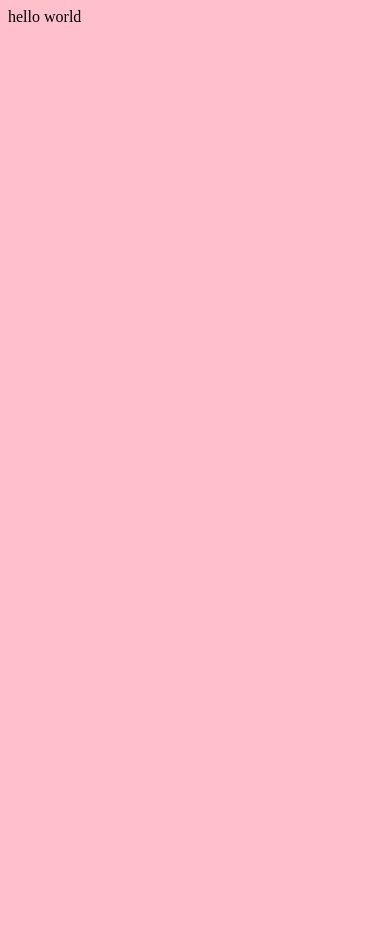
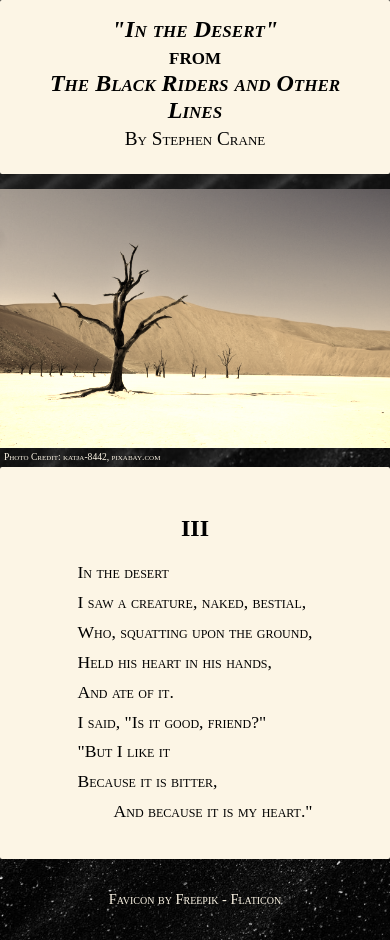
Before and after one commit to RVCC-IDMX/sass-made-easy-ericbrown8787, a website built with Parcel: page src/index.html in a window 390 px wide. Before the commit the page ends 844 px from the top, so only its background shows below. Built offline with nearby package versions, Linux system fonts and the light colour scheme.

Commit message:
Add poem page HTML, CSS, images
I copied my poem page's HTML, CSS and images to the src directory,
edited links accordingly and made some adjustments to my previous
styles to improve breakpoints, adjust spacing and streamline code.

```diff
--- a/src/index.html
+++ b/src/index.html
@@ -4,10 +4,62 @@
     <meta charset="UTF-8" />
     <meta http-equiv="X-UA-Compatible" content="IE=edge" />
     <meta name="viewport" content="width=device-width, initial-scale=1.0" />
-    <title>Sass Starter Project</title>
+    <title>A Poem</title>
     <link rel="stylesheet" href="scss/main.scss" />
   </head>
   <body>
-    hello world
+    <body>
+      <header>
+        <h1>
+          <span class="poemTitle">"In the Desert"</span>
+          <span>from</span>
+          <span class="poemTitle">The Black Riders and Other Lines</span>
+        </h1>
+        <p>By Stephen Crane</p>
+      </header>
+      <main>
+        <div class="imageContainer">
+          <img
+            src="desert-tree.jpg"
+            alt="A picture of dead trees in a desert under a cloudless sky"
+          />
+
+          <div>
+            <a
+              href="https://pixabay.com/photos/tree-desert-namibia-dead-vlei-64311/"
+              >Photo Credit: katja-8442, pixabay.com
+            </a>
+          </div>
+        </div>
+        <article class="poem">
+          <h2>III</h2>
+          <div class="poemBody">
+            <p class="line">In the desert</p>
+
+            <p class="line">I saw a creature, naked, bestial,</p>
+
+            <p class="line">Who, squatting upon the ground,</p>
+
+            <p class="line">Held his heart in his hands,</p>
+
+            <p class="line">And ate of it.</p>
+
+            <p class="line">I said, "Is it good, friend?"</p>
+
+            <p class="line">"But I like it</p>
+
+            <p class="line">Because it is bitter,</p>
+
+            <p class="line">And because it is my heart."</p>
+          </div>
+        </article>
+      </main>
+
+      <footer>
+        <a href="https://www.flaticon.com/free-icons/heart" title="heart icons"
+          >Favicon by Freepik - Flaticon</a
+        >
+      </footer>
+    </body>
   </body>
 </html>
--- a/src/scss/main.scss
+++ b/src/scss/main.scss
@@ -1,5 +1,223 @@
-$red: pink;
+*,
+*::before,
+*::after {
+  box-sizing: border-box;
+  margin: 0;
+  padding: 0;
+}
+
+:root {
+  --card-background-color: #fcf5e5;
+  --text-color: #000;
+  --main-max-width: 1250px;
+}
 
 body {
-  background: $red;
+  font-family: "Amiri", serif;
+  font-variant: small-caps;
+  display: flex;
+  flex-direction: column;
+  align-items: center;
+  justify-content: space-between;
+  background-image: url(../dark-sand-background.jpg);
+  background-size: cover;
+  color: var(--text-color);
+  min-height: 100vh;
 }
+
+/* Headers */
+h1 {
+  font-size: 1.5rem;
+}
+
+h1 span {
+  display: block;
+  padding: 0 0.4rem;
+}
+
+h2 {
+  text-align: center;
+  padding: 1rem;
+}
+
+h1,
+h2,
+header p {
+  font-family: "IM Fell English SC", serif;
+}
+
+header,
+.poem {
+  border-radius: 2px;
+}
+
+header {
+  text-align: center;
+  background-color: var(--card-background-color);
+  padding: 1rem 1rem 1.5rem 1rem;
+  width: 100%;
+  max-width: var(--main-max-width);
+}
+
+header p {
+  text-align: center;
+  margin-top: 4px;
+  font-size: 1.2rem;
+}
+
+.poemTitle {
+  font-style: italic;
+}
+
+/* Main*/
+main {
+  max-width: 100%;
+}
+
+/* Image and Container */
+
+img {
+  filter: sepia(80%);
+  z-index: -1;
+}
+
+img,
+.imageContainer {
+  max-width: 100%;
+  max-height: 400px;
+}
+
+.imageContainer {
+  position: relative;
+  margin: 15px auto;
+  width: fit-content;
+  height: fit-content;
+}
+
+/* Image Attribution Overlay */
+.imageContainer div {
+  position: absolute;
+  z-index: 1;
+  bottom: -4.6%;
+  left: 1%;
+}
+
+.imageContainer div a {
+  font-size: 0.6rem;
+  color: var(--card-background-color);
+  text-decoration: none;
+}
+
+/* Poem and Container Article */
+.poem {
+  display: flex;
+  flex-direction: column;
+  justify-content: center;
+  align-items: center;
+  padding: 2rem;
+  margin: auto;
+  width: 100%;
+  max-width: 450px;
+  background-color: var(--card-background-color);
+}
+
+.poemBody {
+  margin: auto;
+  line-height: 1.7;
+  text-align: left;
+  max-width: fit-content;
+}
+
+.line {
+  text-align: left;
+  font-size: 1.1rem;
+}
+
+div .line:last-child {
+  text-align: right;
+}
+
+/* Footer */
+
+footer {
+  color: var(--card-background-color);
+  font-size: 0.9rem;
+  text-align: center;
+  padding: 2rem;
+}
+
+footer a {
+  color: var(--card-background-color);
+  text-decoration: none;
+}
+
+/* Media Queries */
+
+@media screen and (min-width: 700px) {
+  h1 {
+    text-align: center;
+    font-size: 1.7rem;
+  }
+
+  h1 span {
+    display: inline-block;
+  }
+
+  .poem {
+    height: 500px;
+  }
+
+  .poemBody {
+    font-size: 1.5rem;
+    line-height: 2;
+  }
+}
+
+@media screen and (min-width: 1200px) {
+  header p {
+    font-size: 1.4rem;
+  }
+
+  h1 {
+    font-size: 2.5rem;
+  }
+
+  main {
+    display: flex;
+    align-items: center;
+    gap: 20px;
+    max-width: var(--main-max-width);
+  }
+
+  .line {
+    font-size: 1.3rem;
+  }
+
+  img,
+  .imageContainer {
+    max-height: 500px;
+  }
+}
+
+/* Media query for image attribution fade in on hover, for devices with hover enabled */
+
+@media (hover: hover) {
+  .imageContainer {
+    position: relative;
+  }
+
+  .imageContainer div {
+    opacity: 0%;
+    z-index: 1;
+    bottom: 1%;
+    left: 1%;
+  }
+
+  .imageContainer:hover div {
+    opacity: 100%;
+    transition: opacity 500ms ease-in;
+  }
+  .imageContainer div a {
+    color: var(--text-color);
+  }
+}
```
Also changed, not shown: src/dark-sand-background.jpg (added), src/desert-tree.jpg (added), src/favicon.png (added).
